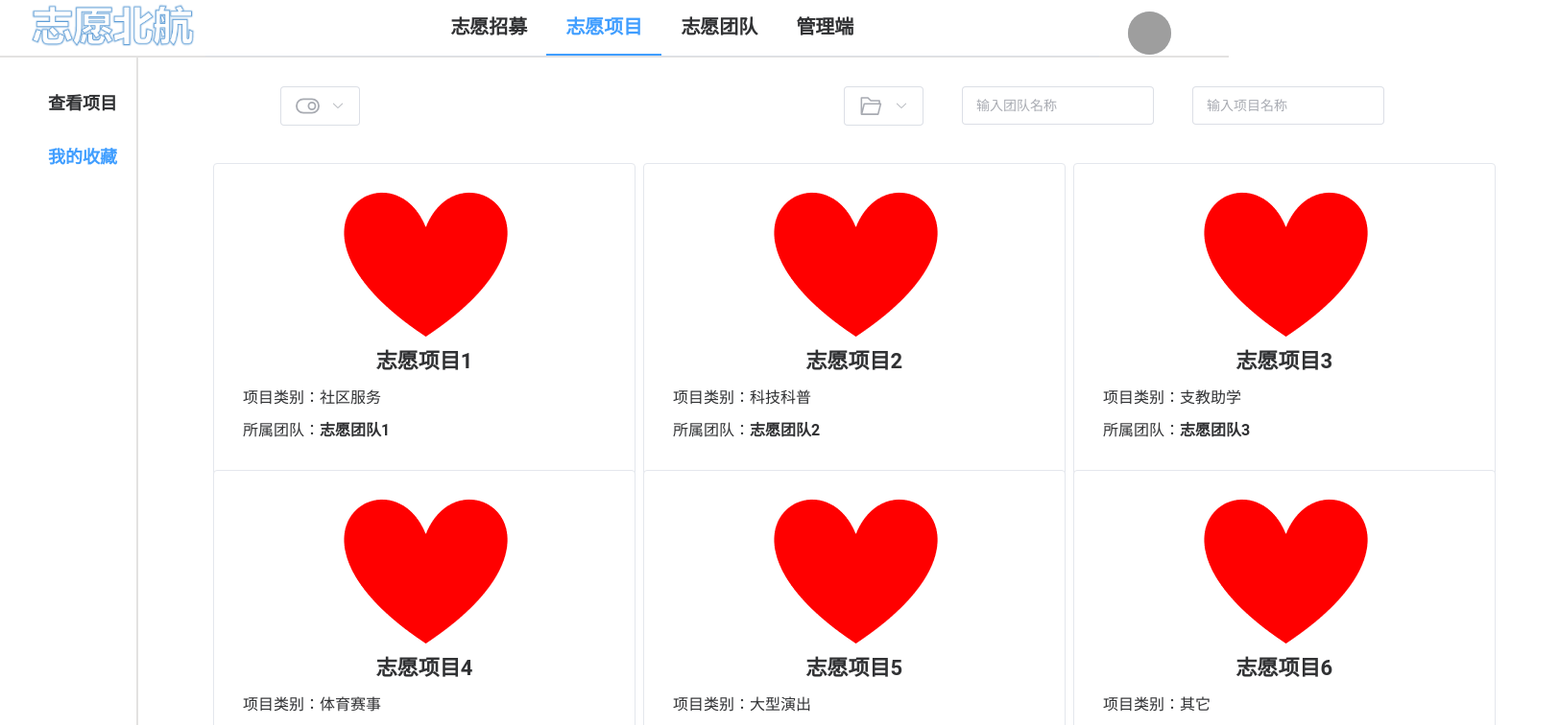
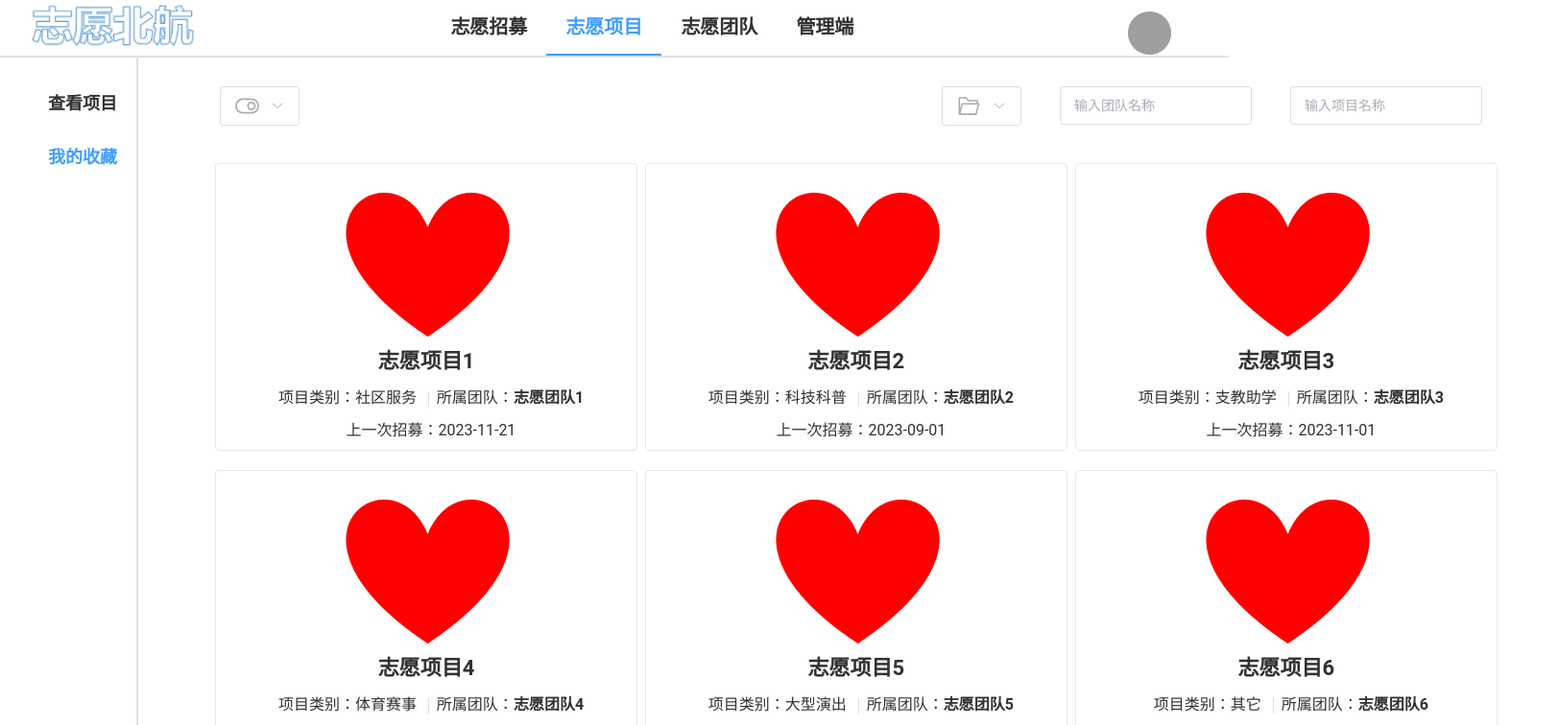
Before and after one commit to Hao7un/DataBase-BUAA-2023, a Vue app in the folder frontend/: page /project/my in a window 1280 px wide. Shown: the top 756 px of the page at 96% size, 1624 px wide, since content can reach past the window. Built offline with nearby package versions, Linux system fonts and the light colour scheme; grey boxes are pictures that could not be loaded.

Commit message:
finish MyProjectPage

```diff
--- a/frontend/src/views/AllProjectPage.vue
+++ b/frontend/src/views/AllProjectPage.vue
@@ -12,8 +12,8 @@
         </div>
         <div class="content-container">
             <div class="selector-container">
-                <div class="menu-container">
-                    <el-select v-model="statusRadio" placeholder="上一次招募" clearable size="large" class="select-container">
+                <div class="left-container">
+                    <el-select v-model="statusRadio" placeholder="最近招募" clearable size="large" class="select-container">
                         <template #prefix>
                             <el-icon class="icon-container">
                                 <Open />
@@ -21,9 +21,12 @@
                         </template>
                         <el-option v-for="item in option2" :key="item.key" :value="item.value"></el-option>
                     </el-select>
+                    <div class="switch-container">
+                        只看我的团队<el-switch v-model="onlyMyTeam" style="padding-left: 10px;"/>
+                    </div>
                 </div>
-                <div class="search-container">
-                    <div class="search-item-container">
+                <div class="right-container">
+                    <div class="right-item-container">
                         <el-select v-model="typeRadio" placeholder="项目类别" clearable size="large">
                             <template #prefix>
                                 <el-icon class="icon-container">
@@ -33,17 +36,17 @@
                             <el-option v-for="item in option1" :key="item.key" :value="item.value" size="large"></el-option>
                         </el-select>
                     </div>
-                    <div class="search-item-container">
+                    <div class="right-item-container">
                         <el-input v-model="teamName" placeholder="输入团队名称" clearable size="large"
                             style="width: 200px"></el-input>
                     </div>
-                    <div class="search-item-container">
+                    <div class="right-item-container">
                         <el-input v-model="projectName" placeholder="输入项目名称" clearable size="large"
                             style="width: 200px"></el-input>
                     </div>
                 </div>
             </div>
-            <div class="recruitments-container">
+            <div class="project-container">
                 <div class="info-container">
                     <div class="card" v-for="(item, index) in displayedList">
                         <el-card shadow="hover" class="inner-card" @click="changeToProjectInfoPage(item.id)">
@@ -51,7 +54,7 @@
                                 <img src="../assets/images/project.png">
                             </div>
                             <div class="card-info">
-                                <div class="team-name">{{ item.name }}</div>
+                                <div class="title-container">{{ item.name }}</div>
                                 <div class="info-item">项目类别：{{ item.type }}</div>
                                 <div class="info-item">所属团队：<strong>{{ item.team }}</strong></div>
                             </div>
@@ -71,9 +74,21 @@
 <script>
 
 export default {
+    created() {
+        this.axios.post('http://localhost:8000/', {
+            userId: this.$store.state.userId
+        })
+            .then(res => {
+                console.log(res);
+                if (res.data.code === 0) {
+                    this.projectList = res.data.projectList;
+                }
+            });
+    },
     data() {
         return {
             typeRadio: "",
+            onlyMyTeam: false,
             projectName: "",
             teamName: "",
             statusRadio: "",
@@ -118,6 +133,12 @@ export default {
             let startIndex = (this.currentPage - 1) * 12;
             let endIndex = startIndex + 12;
             let filteredList = this.projectList;
+            if (this.onlyMyTeam) {
+                filteredList = filteredList.filter(item => {
+                    return item.isMyTeam == true;
+                }
+                )
+            }
             if (this.typeRadio != null && this.projectName != null && this.teamName != null && this.statusRadio != null) {
                 filteredList = filteredList.filter(item => {
                     return item.type.includes(this.typeRadio) && item.name.includes(this.projectName)
@@ -129,6 +150,12 @@ export default {
         },
         filteredList() {
             let list = this.projectList;
+            if (this.onlyMyTeam) {
+                list = list.filter(item => {
+                    return item.isMyTeam == true;
+                }
+                )
+            }
             if (this.typeRadio != null && this.projectName != null && this.teamName != null && this.statusRadio != null) {
                 list = list.filter(item => {
                     return item.type.includes(this.typeRadio) && item.name.includes(this.projectName)
@@ -193,7 +220,7 @@ export default {
 .content-container {
     display: flex;
     flex-direction: column;
-    margin-left: 28px;
+    margin-left: 30px;
 }
 
 .selector-container {
@@ -204,25 +231,32 @@ export default {
     margin-top: 25px;
 }
 
-.menu-container {
+.left-container {
     display: flex;
-    margin-left: 80px;
+    margin-left: 35px;
 }
 
-.search-container {
+.switch-container {
+    display: flex;
+    flex-direction: row;
+    align-items: center;
+    white-space: nowrap; /* 防止文本换行 */
+}
+
+.right-container {
     display: flex;
     justify-content: center;
     align-items: center;
-    margin-left: 190px;
-    margin-right: 100px;
+    margin-left: 10px;
+    margin-right: 50px;
 }
 
-.search-item-container {
+.right-item-container {
     margin-left: 10px;
     margin-right: 30px;
 }
 
-.recruitments-container {
+.project-container {
     display: flex;
     align-items: center;
     flex-direction: column;
@@ -235,6 +269,7 @@ export default {
     align-content: flex-start;
     margin-top: 15px;
     margin-left: 50px;
+    margin-right: 50px;
     width: 1350px;
 }
 
@@ -248,12 +283,12 @@ export default {
 
 .inner-card {
     width: 100%;
-    height: 120%;
+    height: 100%;
 }
 
 .img-container {
     width: 100%;
-    height: 66.6%;
+    height: 60%;
     display: flex;
     align-items: center;
     justify-content: center;
@@ -269,6 +304,7 @@ export default {
 .card-info {
     display: flex;
     flex-direction: column;
+    align-items: center;
 }
 
 .pagination-container {
@@ -277,10 +313,11 @@ export default {
 }
 
 .select-container {
-    margin-left: 40px;
+    margin-left: 20px;
+    margin-right: 30px;
 }
 
-.team-name {
+.title-container {
     text-align: center;
     height: 20%;
     font-size: 22px;
--- a/frontend/src/views/JoinTeamPage.vue
+++ b/frontend/src/views/JoinTeamPage.vue
@@ -190,7 +190,7 @@ export default {
     height: 50px;
     display: flex;
     align-items: center;
-    margin-top: 25px;
+    margin-top: 30px;
     margin-left: 180px;
 }
 
--- a/frontend/src/views/MyProjectPage.vue
+++ b/frontend/src/views/MyProjectPage.vue
@@ -12,8 +12,8 @@
         </div>
         <div class="content-container">
             <div class="selector-container">
-                <div class="menu-container">
-                    <el-select v-model="statusRadio" placeholder="上一次招募" clearable size="large" class="select-container">
+                <div class="left-container">
+                    <el-select v-model="statusRadio" placeholder="最近招募" clearable size="large" class="select-container">
                         <template #prefix>
                             <el-icon class="icon-container">
                                 <Open />
@@ -22,8 +22,8 @@
                         <el-option v-for="item in option2" :key="item.key" :value="item.value"></el-option>
                     </el-select>
                 </div>
-                <div class="search-container">
-                    <div class="search-item-container">
+                <div class="right-container">
+                    <div class="right-item-container">
                         <el-select v-model="typeRadio" placeholder="项目类别" clearable size="large">
                             <template #prefix>
                                 <el-icon class="icon-container">
@@ -33,17 +33,17 @@
                             <el-option v-for="item in option1" :key="item.key" :value="item.value" size="large"></el-option>
                         </el-select>
                     </div>
-                    <div class="search-item-container">
+                    <div class="right-item-container">
                         <el-input v-model="teamName" placeholder="输入团队名称" clearable size="large"
                             style="width: 200px"></el-input>
                     </div>
-                    <div class="search-item-container">
+                    <div class="right-item-container">
                         <el-input v-model="projectName" placeholder="输入项目名称" clearable size="large"
                             style="width: 200px"></el-input>
                     </div>
                 </div>
             </div>
-            <div class="recruitments-container">
+            <div class="project-container">
                 <div class="info-container">
                     <div class="card" v-for="(item, index) in displayedList">
                         <el-card shadow="hover" class="inner-card" @click="changeToProjectInfoPage(item.id)">
@@ -51,9 +51,11 @@
                                 <img src="../assets/images/project.png">
                             </div>
                             <div class="card-info">
-                                <div class="team-name">{{ item.name }}</div>
-                                <div class="info-item">项目类别：{{ item.type }}</div>
-                                <div class="info-item">所属团队：<strong>{{ item.team }}</strong></div>
+                                <div class="title-container">{{ item.name }}</div>
+                                <div class="info-item">项目类别：{{ item.type }}
+                                    <el-divider border-style="solid" direction="vertical" />所属团队：<strong>{{ item.team }}</strong>
+                                </div>
+                                <div class="info-item">上一次招募：{{ item.latestTime }}</div>
                             </div>
                         </el-card>
                     </div>
@@ -71,30 +73,40 @@
 <script>
 
 export default {
+    created() {
+        this.axios.post('http://localhost:8000/', {
+            userId: this.$store.state.userId
+        })
+            .then(res => {
+                console.log(res);
+                if (res.data.code === 0) {
+                    this.projectList = res.data.projectList;
+                }
+            });
+    },
     data() {
         return {
             typeRadio: "",
             projectName: "",
             teamName: "",
-            isMyTeam: false,
             statusRadio: "",
             currentPage: 1,
             projectList: [
-                { id: 1, name: "志愿项目1", type: "社区服务", team: "志愿团队1", status: "招募中", isMyTeam: false},
-                { id: 2, name: "志愿项目2", type: "科技科普", team: "志愿团队2", status: "本学期" },
-                { id: 3, name: "志愿项目3", type: "支教助学", team: "志愿团队3", status: "本月" },
-                { id: 4, name: "志愿项目4", type: "体育赛事", team: "志愿团队4", status: "本学期" },
-                { id: 5, name: "志愿项目5", type: "大型演出", team: "志愿团队5", status: "上学期" },
-                { id: 6, name: "志愿项目6", type: "其它", team: "志愿团队6", status: "本学年未招募" },
-                { id: 7, name: "志愿项目7", type: "社区服务", team: "志愿团队7", status: "招募中" },
-                { id: 8, name: "志愿项目8", type: "科技科普", team: "志愿团队8", status: "本学年未招募" },
-                { id: 9, name: "志愿项目9", type: "支教助学", team: "志愿团队9", status: "本月" },
-                { id: 10, name: "志愿项目10", type: "体育赛事", team: "志愿团队10", status: "本学期" },
-                { id: 11, name: "志愿项目11", type: "大型演出", team: "志愿团队6", status: "上学期" },
-                { id: 12, name: "志愿项目12", type: "其它", team: "志愿团队7", status: "本学年未招募" },
-                { id: 13, name: "志愿项目13", type: "社区服务", team: "志愿团队8", status: "招募中" },
-                { id: 14, name: "志愿项目14", type: "科技科普", team: "志愿团队9", status: "招募中" },
-                { id: 15, name: "志愿项目15", type: "支教助学", team: "志愿团队10", status: "本月" }
+                { id: 1, name: "志愿项目1", type: "社区服务", team: "志愿团队1", latestTime: "2023-11-21", status: "招募中" },
+                { id: 2, name: "志愿项目2", type: "科技科普", team: "志愿团队2", latestTime: "2023-09-01", status: "本学期" },
+                { id: 3, name: "志愿项目3", type: "支教助学", team: "志愿团队3", latestTime: "2023-11-01", status: "本月" },
+                { id: 4, name: "志愿项目4", type: "体育赛事", team: "志愿团队4", latestTime: "2023-09-01", status: "本学期" },
+                { id: 5, name: "志愿项目5", type: "大型演出", team: "志愿团队5", latestTime: "2023-04-01", status: "上学期" },
+                { id: 6, name: "志愿项目6", type: "其它", team: "志愿团队6", latestTime: "2022-01-01", status: "本学年未招募" },
+                { id: 7, name: "志愿项目7", type: "社区服务", team: "志愿团队7", latestTime: "2023-11-21", status: "招募中" },
+                { id: 8, name: "志愿项目8", type: "科技科普", team: "志愿团队8", latestTime: "2021-01-01", status: "本学年未招募" },
+                { id: 9, name: "志愿项目9", type: "支教助学", team: "志愿团队9", latestTime: "2023-11-01", status: "本月" },
+                { id: 10, name: "志愿项目10", type: "体育赛事", team: "志愿团队10", latestTime: "2023-10-01", status: "本学期" },
+                { id: 11, name: "志愿项目11", type: "大型演出", team: "志愿团队6", latestTime: "2023-05-01", status: "上学期" },
+                { id: 12, name: "志愿项目12", type: "其它", team: "志愿团队7", latestTime: "2021-01-01", status: "本学年未招募" },
+                { id: 13, name: "志愿项目13", type: "社区服务", team: "志愿团队8", latestTime: "2023-11-22", status: "招募中" },
+                { id: 14, name: "志愿项目14", type: "科技科普", team: "志愿团队9", latestTime: "2023-11-23", status: "招募中" },
+                { id: 15, name: "志愿项目15", type: "支教助学", team: "志愿团队10", latestTime: "2023-11-02", status: "本月" }
             ],
             option1: [
                 { key: 1, value: "社区服务" },
@@ -194,7 +206,7 @@ export default {
 .content-container {
     display: flex;
     flex-direction: column;
-    margin-left: 28px;
+    margin-left: 30px;
 }
 
 .selector-container {
@@ -205,25 +217,25 @@ export default {
     margin-top: 25px;
 }
 
-.menu-container {
+.left-container {
     display: flex;
-    margin-left: 80px;
+    margin-left: 35px;
 }
 
-.search-container {
+.right-container {
     display: flex;
     justify-content: center;
     align-items: center;
-    margin-left: 190px;
-    margin-right: 100px;
+    margin-left: 10px;
+    margin-right: 50px;
 }
 
-.search-item-container {
+.right-item-container {
     margin-left: 10px;
     margin-right: 30px;
 }
 
-.recruitments-container {
+.project-container {
     display: flex;
     align-items: center;
     flex-direction: column;
@@ -236,6 +248,7 @@ export default {
     align-content: flex-start;
     margin-top: 15px;
     margin-left: 50px;
+    margin-right: 50px;
     width: 1350px;
 }
 
@@ -249,12 +262,12 @@ export default {
 
 .inner-card {
     width: 100%;
-    height: 120%;
+    height: 100%;
 }
 
 .img-container {
     width: 100%;
-    height: 66.6%;
+    height: 60%;
     display: flex;
     align-items: center;
     justify-content: center;
@@ -270,6 +283,7 @@ export default {
 .card-info {
     display: flex;
     flex-direction: column;
+    align-items: center;
 }
 
 .pagination-container {
@@ -278,10 +292,11 @@ export default {
 }
 
 .select-container {
-    margin-left: 40px;
+    margin-left: 20px;
+    margin-right: 30px;
 }
 
-.team-name {
+.title-container {
     text-align: center;
     height: 20%;
     font-size: 22px;
--- a/frontend/src/views/MyTeamPage.vue
+++ b/frontend/src/views/MyTeamPage.vue
@@ -212,6 +212,7 @@ export default {
     display: flex;
     align-items: center;
     flex-direction: column;
+    padding-top: 10px;
 }
 
 .search-container {
```
Also changed, not shown: 1 other file (tests, documents, lock files or other folders).
